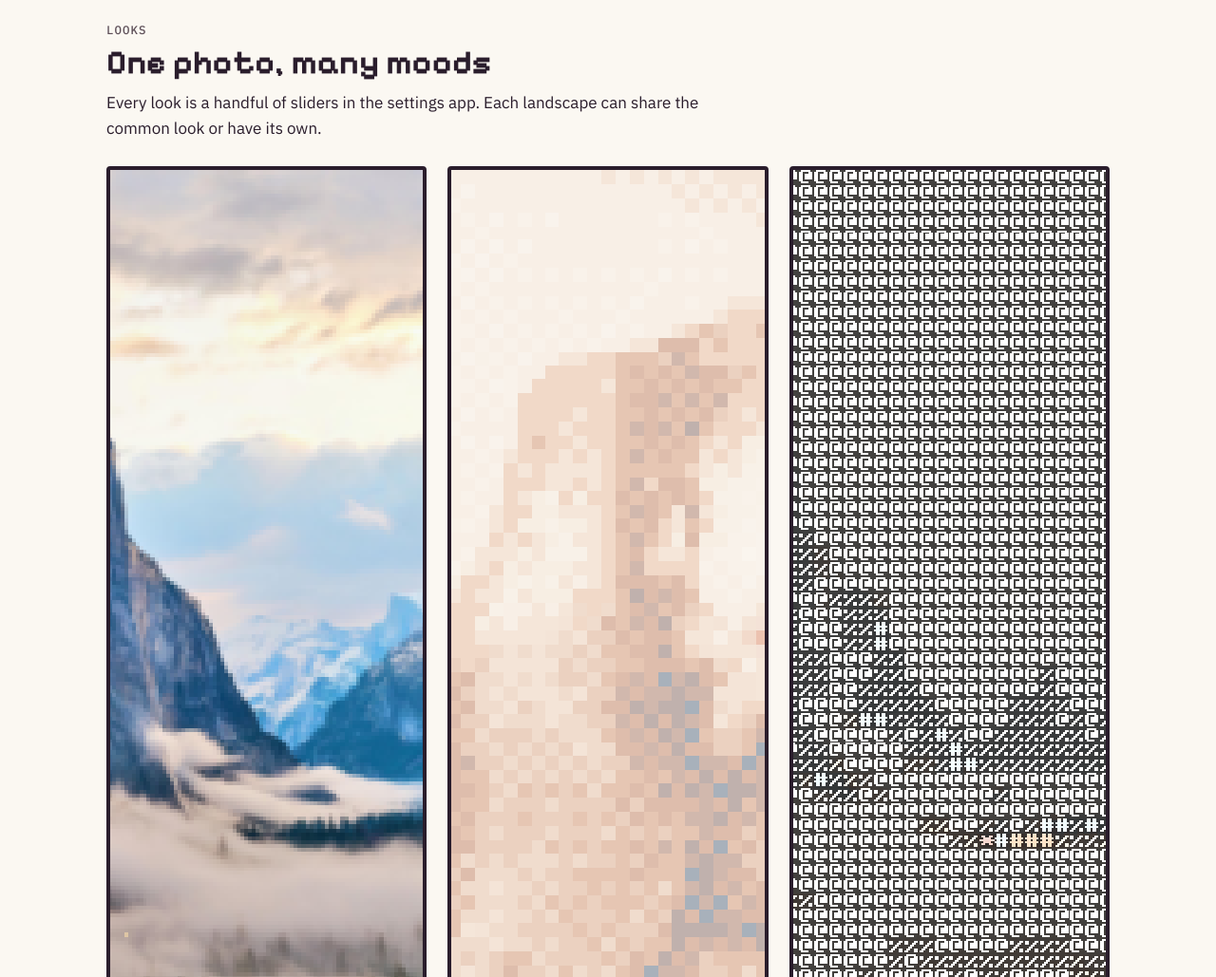
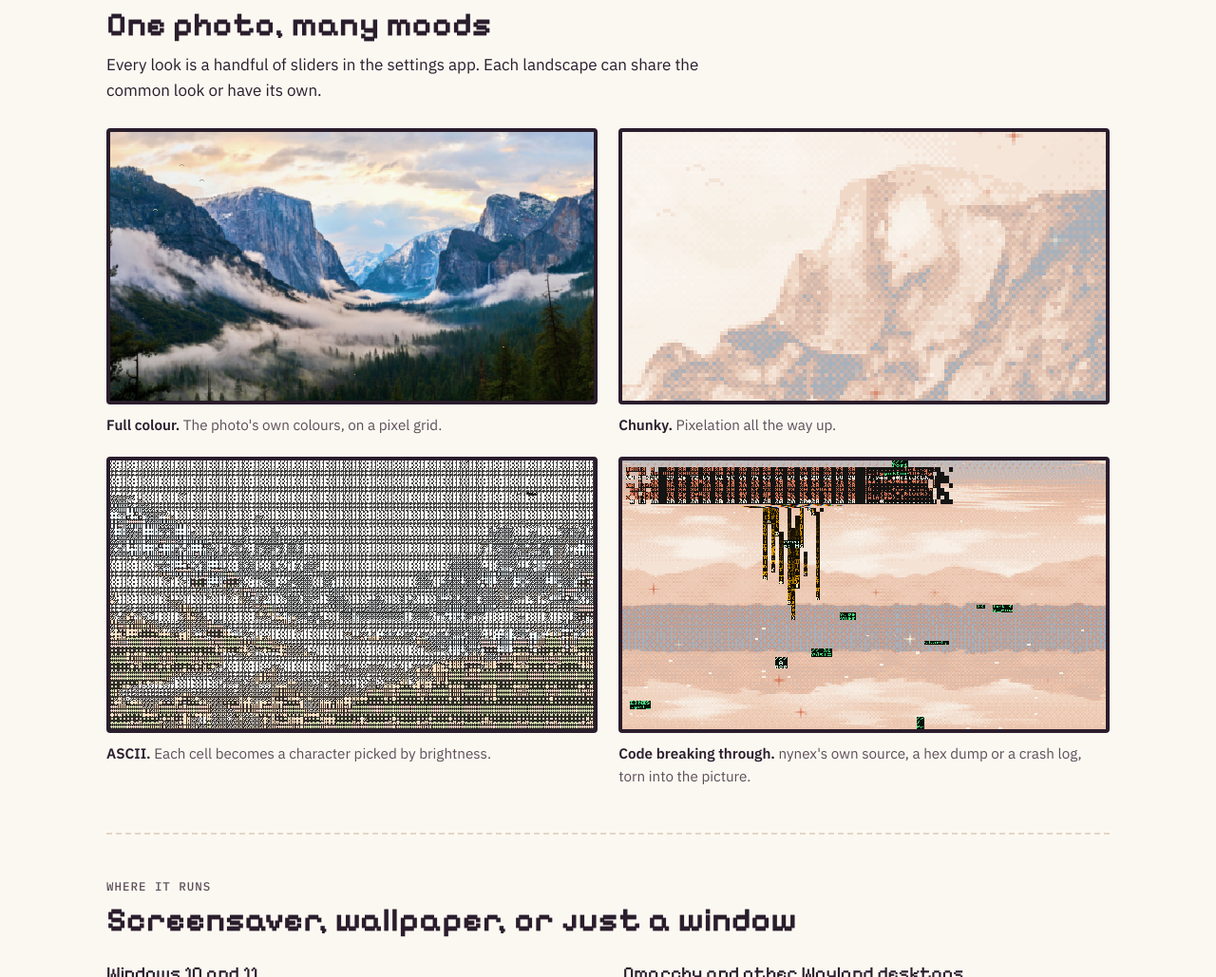
Before and after one commit to kingof9x/nynex-screensaver, a plain HTML site: page docs/index.html in a window 1280 px wide. Shown: the part 1604-2633 px from the top of the page at 95% size. Drawn offline with Linux system fonts and the light colour scheme.

Commit message:
Add the review guide and benchmarks page; site fixes
- docs/REVIEW.md: what the program touches, unsafe inventory, findings,
  known limitations, how to check each claim
- docs/BENCHMARKS.md: memory and CPU vs 0.9.2 and the Python prototype
- website: images keep their shape, two-column gallery
- slides: corrected claims, crisper dither demo

Co-Authored-By: Claude Opus 5.5 <noreply@anthropic.com>
Claude-Session: https://claude.ai/code/session_01RrKeqh1CVHxoKJ9ksTYyEz

```diff
--- a/docs/index.html
+++ b/docs/index.html
@@ -47,7 +47,7 @@ body {
   margin: 0; background: var(--paper); color: var(--ink);
   font: 400 1.0625rem/1.6 var(--font-body);
 }
-img { max-width: 100%; display: block; }
+img { max-width: 100%; height: auto; display: block; }
 a { color: var(--clay); text-underline-offset: 0.18em; }
 a:focus-visible, button:focus-visible, input:focus-visible { outline: 3px solid var(--clay-bright); outline-offset: 2px; }
 .wrap {
@@ -108,7 +108,7 @@ section { padding-block: 3rem; border-top: 2px dashed var(--rule); }
 .hint { margin-top: 0.6rem; font-size: 0.9rem; color: var(--ink-soft); }
 
 /* gallery */
-.gallery { display: grid; grid-template-columns: repeat(auto-fit, minmax(min(100%, 19rem), 1fr)); gap: 1.4rem; }
+.gallery { display: grid; grid-template-columns: repeat(auto-fit, minmax(min(100%, 26rem), 1fr)); gap: 1.4rem; }
 .gallery figure { margin: 0; display: grid; gap: 0.55rem; align-content: start; }
 .gallery img { border: 4px solid var(--ink); border-radius: 4px; image-rendering: pixelated; aspect-ratio: 16 / 9; object-fit: cover; width: 100%; }
 figcaption { font-size: 0.95rem; color: var(--ink-soft); }
```
Also changed, not shown: docs/presentation.html (+2 -1 lines), 3 other files.
